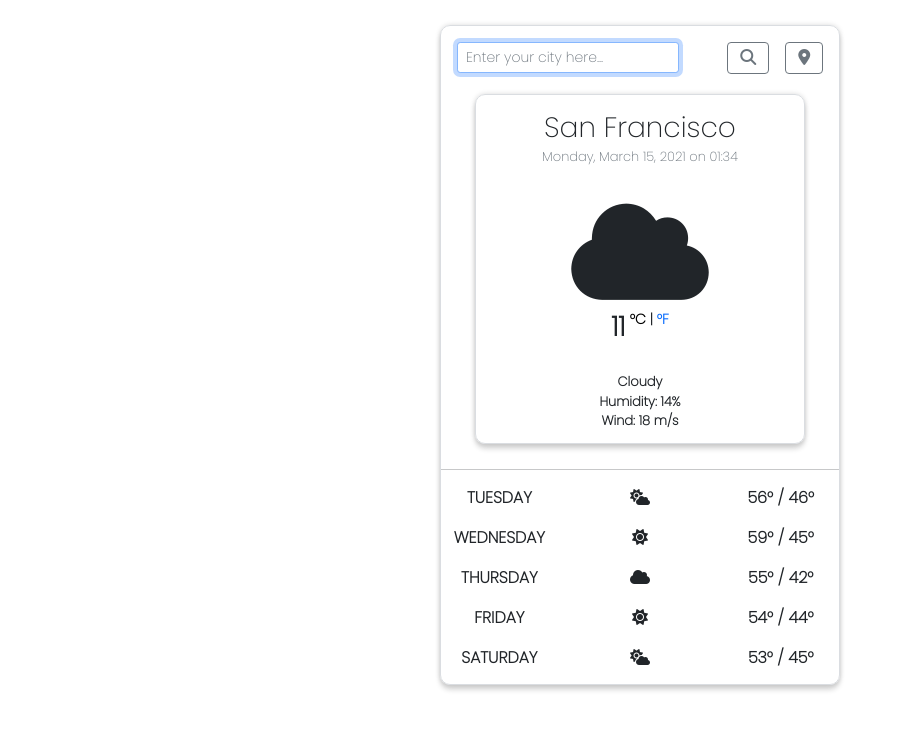
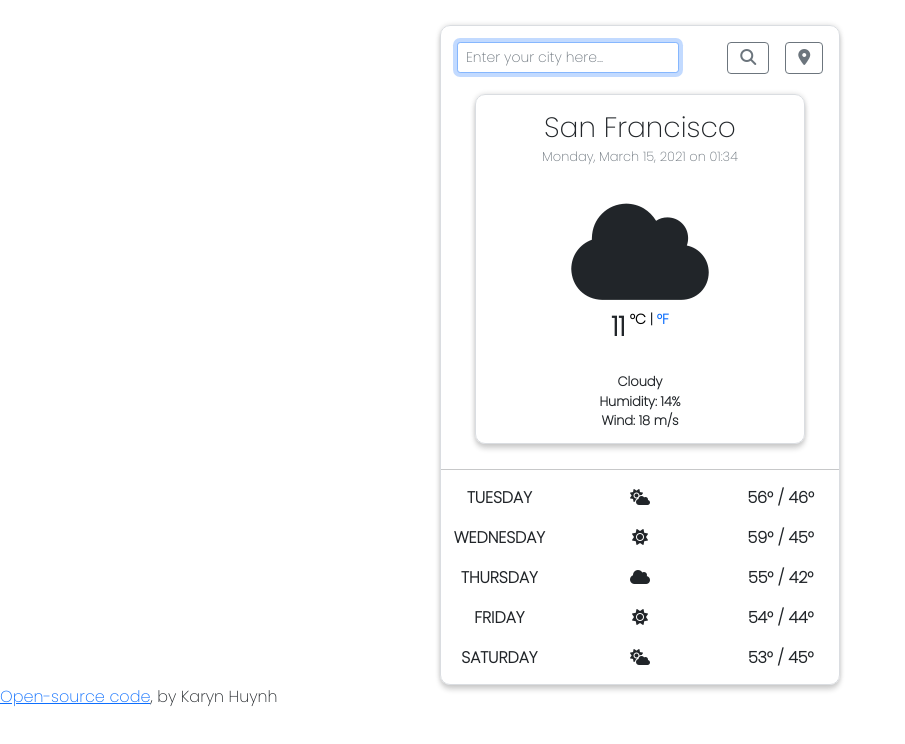
Before and after one commit to karynhuynh/weather-app, a plain HTML site: page index.html in a window 1280 px wide. Shown: the whole page, without its empty margins (0-905 px from the left). Drawn offline with nearby package versions, Linux system fonts and the light colour scheme.

Commit message:
Included the github link

```diff
--- a/index.html
+++ b/index.html
@@ -144,7 +144,7 @@
             </div>
         </div>
     </div>
-
+    <p class="github-link"><a href="https://github.com/karynhuynh/weather-app" target="_blank">Open-source code</a>, by Karyn Huynh</p>
     <script src="src/script.js"></script>
 </body>
 
```
